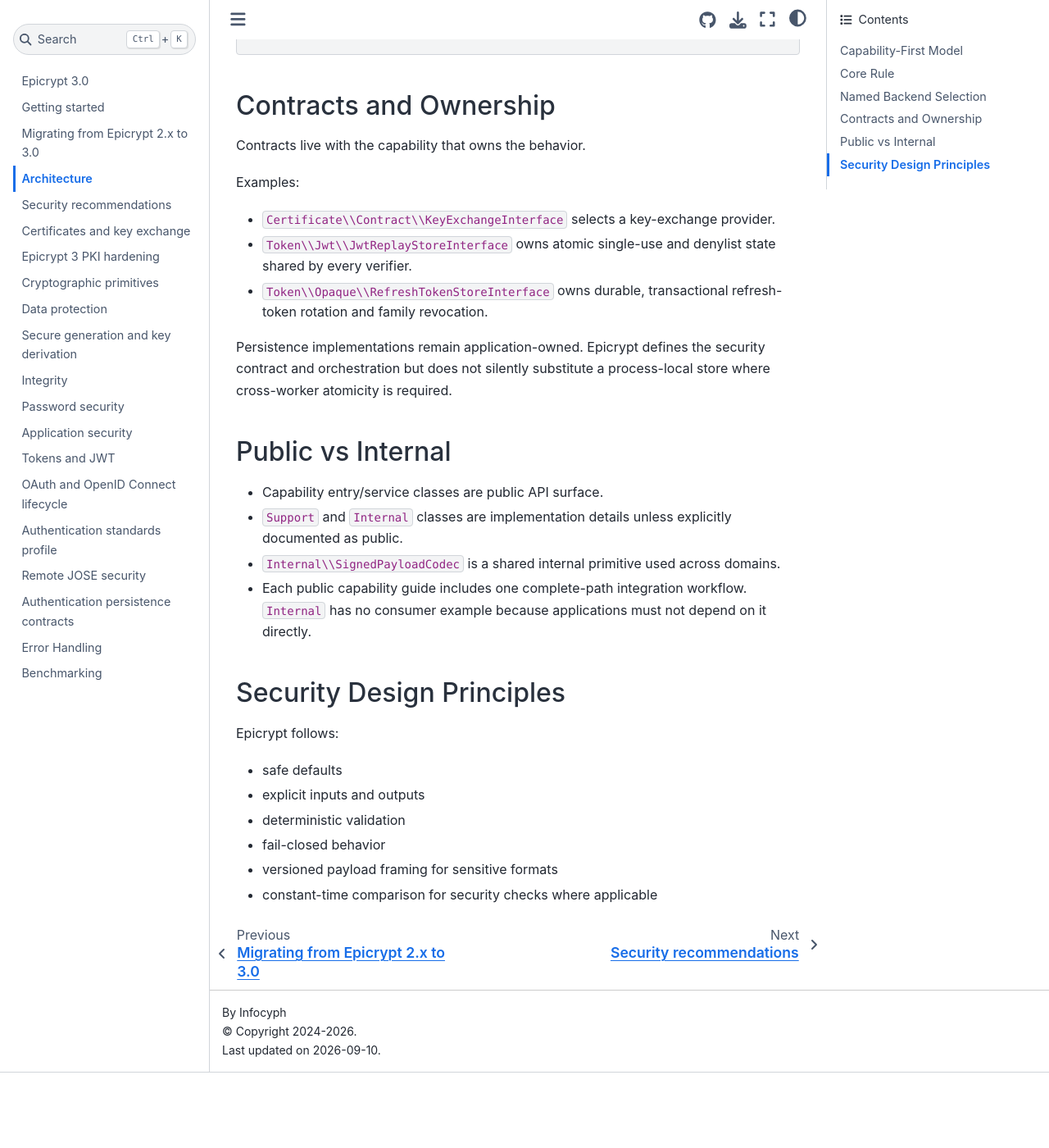
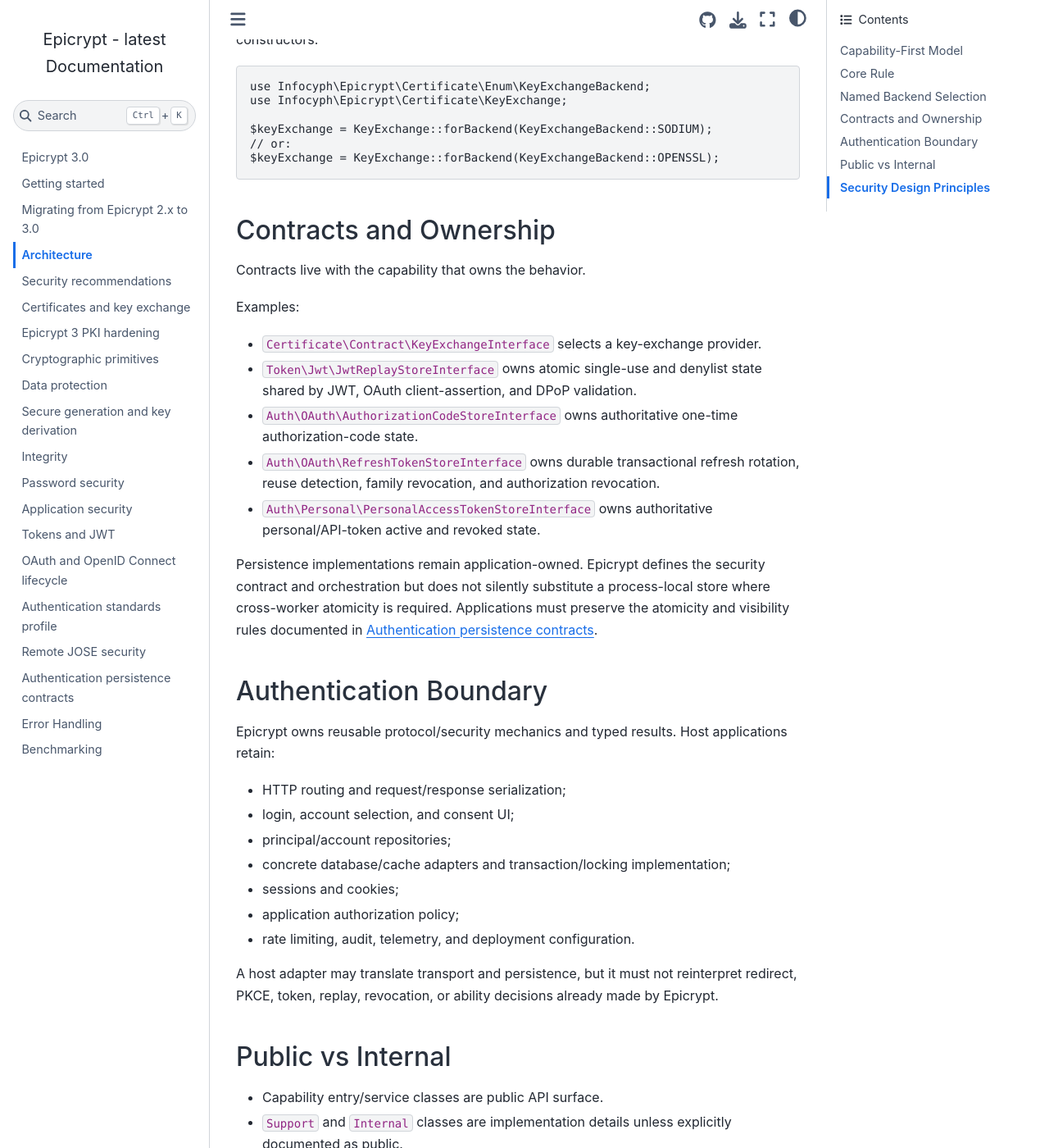
Before and after one commit to infocyph/Epicrypt, a Sphinx documentation site: the page built from docs/architecture.rst, in a window 1280 px wide and 1400 px high, scrolled down 1118 px. Shown: the whole window at 82% size. Built offline with Sphinx 7.4.7 and the Sphinx Book theme 1.1.4, drawn with Linux system fonts in a browser that asks for light colours; before the commit the page ends 2426 px from its top, so only the background shows below that; some of the changed text lies outside the part shown.

Commit message:
docs: align architecture with final auth ownership

```diff
--- a/docs/architecture.rst
+++ b/docs/architecture.rst
@@ -8,6 +8,7 @@
 
 Top-level capability domains:
 
+- ``Auth``
 - ``Certificate``
 - ``Token``
 - ``Crypto``
@@ -19,6 +20,11 @@
 - ``Exception``
 - ``Internal``
 
+``Auth`` owns the transport-neutral OAuth 2.1, OpenID Connect, DPoP, and
+personal/API-token protocol core. ``Token`` remains the lower-level JWT/JWS/JWE,
+JWK/JWKS, payload, and generic opaque-token capability used by authentication
+and non-authentication consumers.
+
 Core Rule
 ---------
 
@@ -28,7 +34,7 @@
 Example:
 
 - ``Certificate`` is the capability.
-- ``Certificate\\OpenSSL`` and ``Certificate\\Sodium`` are backend implementations.
+- ``Certificate\OpenSSL`` and ``Certificate\Sodium`` are backend implementations.
 
 Named Backend Selection
 -----------------------
@@ -51,24 +57,47 @@
 
 Examples:
 
-- ``Certificate\\Contract\\KeyExchangeInterface`` selects a key-exchange
+- ``Certificate\Contract\KeyExchangeInterface`` selects a key-exchange
   provider.
-- ``Token\\Jwt\\JwtReplayStoreInterface`` owns atomic single-use and denylist
-  state shared by every verifier.
-- ``Token\\Opaque\\RefreshTokenStoreInterface`` owns durable, transactional
-  refresh-token rotation and family revocation.
+- ``Token\Jwt\JwtReplayStoreInterface`` owns atomic single-use and denylist
+  state shared by JWT, OAuth client-assertion, and DPoP validation.
+- ``Auth\OAuth\AuthorizationCodeStoreInterface`` owns authoritative one-time
+  authorization-code state.
+- ``Auth\OAuth\RefreshTokenStoreInterface`` owns durable transactional refresh
+  rotation, reuse detection, family revocation, and authorization revocation.
+- ``Auth\Personal\PersonalAccessTokenStoreInterface`` owns authoritative
+  personal/API-token active and revoked state.
 
 Persistence implementations remain application-owned. Epicrypt defines the
 security contract and orchestration but does not silently substitute a
-process-local store where cross-worker atomicity is required.
+process-local store where cross-worker atomicity is required. Applications must
+preserve the atomicity and visibility rules documented in :doc:`token-storage`.
+
+Authentication Boundary
+-----------------------
+
+Epicrypt owns reusable protocol/security mechanics and typed results. Host
+applications retain:
+
+- HTTP routing and request/response serialization;
+- login, account selection, and consent UI;
+- principal/account repositories;
+- concrete database/cache adapters and transaction/locking implementation;
+- sessions and cookies;
+- application authorization policy;
+- rate limiting, audit, telemetry, and deployment configuration.
+
+A host adapter may translate transport and persistence, but it must not
+reinterpret redirect, PKCE, token, replay, revocation, or ability decisions
+already made by Epicrypt.
 
 Public vs Internal
 ------------------
 
 - Capability entry/service classes are public API surface.
 - ``Support`` and ``Internal`` classes are implementation details unless explicitly documented as public.
-- ``Internal\\SignedPayloadCodec`` is a shared internal primitive used across domains.
-- Each public capability guide includes one complete-path integration workflow.
+- ``Internal\SignedPayloadCodec`` is a shared internal primitive used across domains.
+- Each public capability guide includes a complete-path integration workflow.
   ``Internal`` has no consumer example because applications must not depend on
   it directly.
 
@@ -77,9 +106,12 @@
 
 Epicrypt follows:
 
-- safe defaults
-- explicit inputs and outputs
-- deterministic validation
-- fail-closed behavior
-- versioned payload framing for sensitive formats
-- constant-time comparison for security checks where applicable
+- safe defaults;
+- explicit inputs and outputs;
+- deterministic validation;
+- fail-closed behavior;
+- versioned payload framing for sensitive formats;
+- capability/purpose-isolated keys;
+- bounded parsing and resource use;
+- atomic authoritative state for one-time/revocable credentials;
+- constant-time comparison for security checks where applicable.
```
